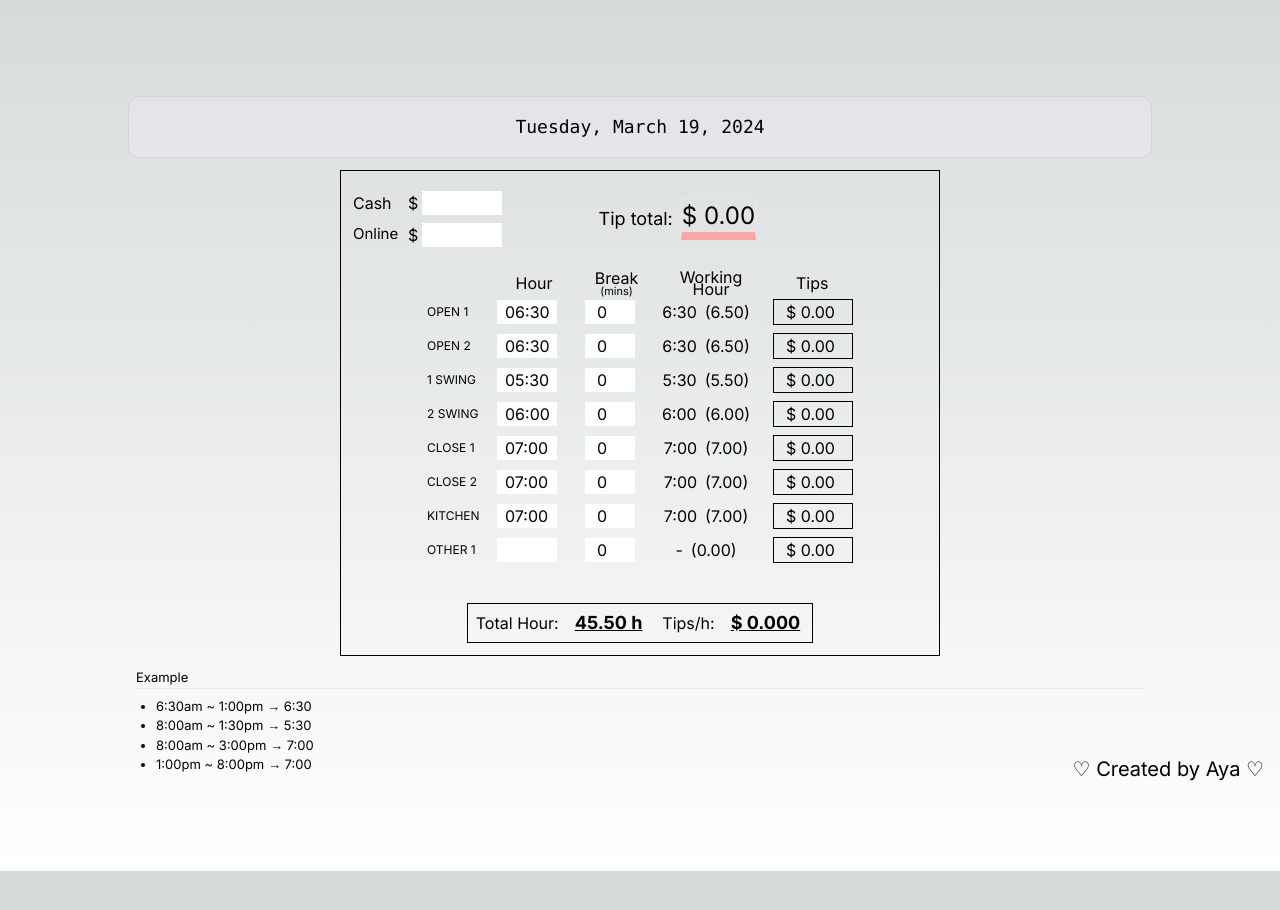
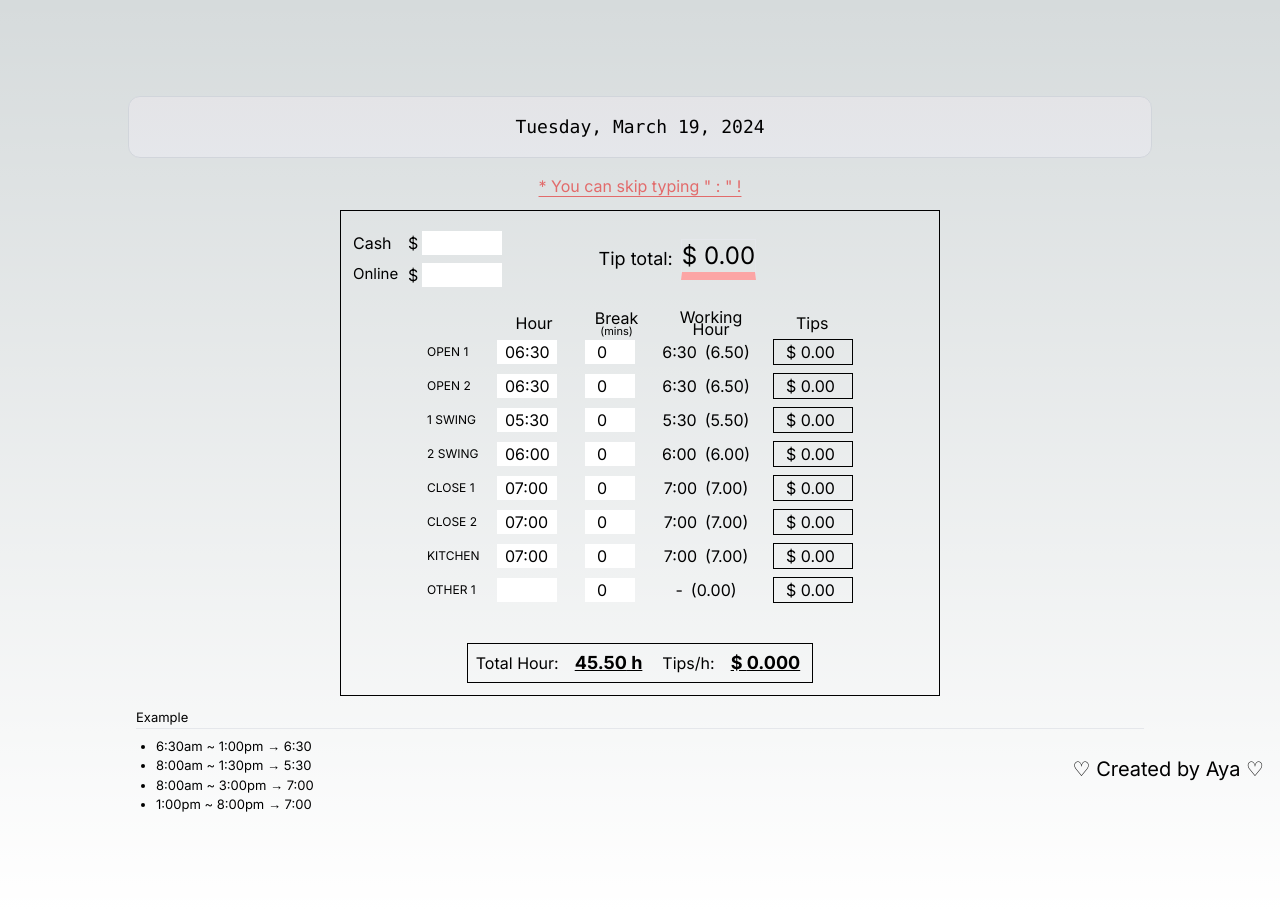
Before and after one commit to aya02200220/Platform7, a Next.js app: page / in a window 1280 px wide. Before the commit the page ends 871 px from the top, so only its background shows below. Built offline with nearby package versions, Linux system fonts and the light colour scheme.

Commit message:
added tips that yoiu can skip typing :

```diff
--- a/app/components/Tips.jsx
+++ b/app/components/Tips.jsx
@@ -15,7 +15,10 @@ const Tips = () => {
 
   return (
     <>
-      <div className="pt-6 md:pt-3 w-full max-w-[600px] ">
+      <p className=" underline underline-offset-4 mt-4 text-[#e26b6b] ">
+        * You can skip typing " : " !
+      </p>
+      <div className="pt-2 md:pt-3 w-full max-w-[600px] ">
         <div className="border border-black w-full p-3 flex flex-col ">
           <div className="flex justify-center mt-2 w-full ">
             <div className="w-2/5 ">
```
